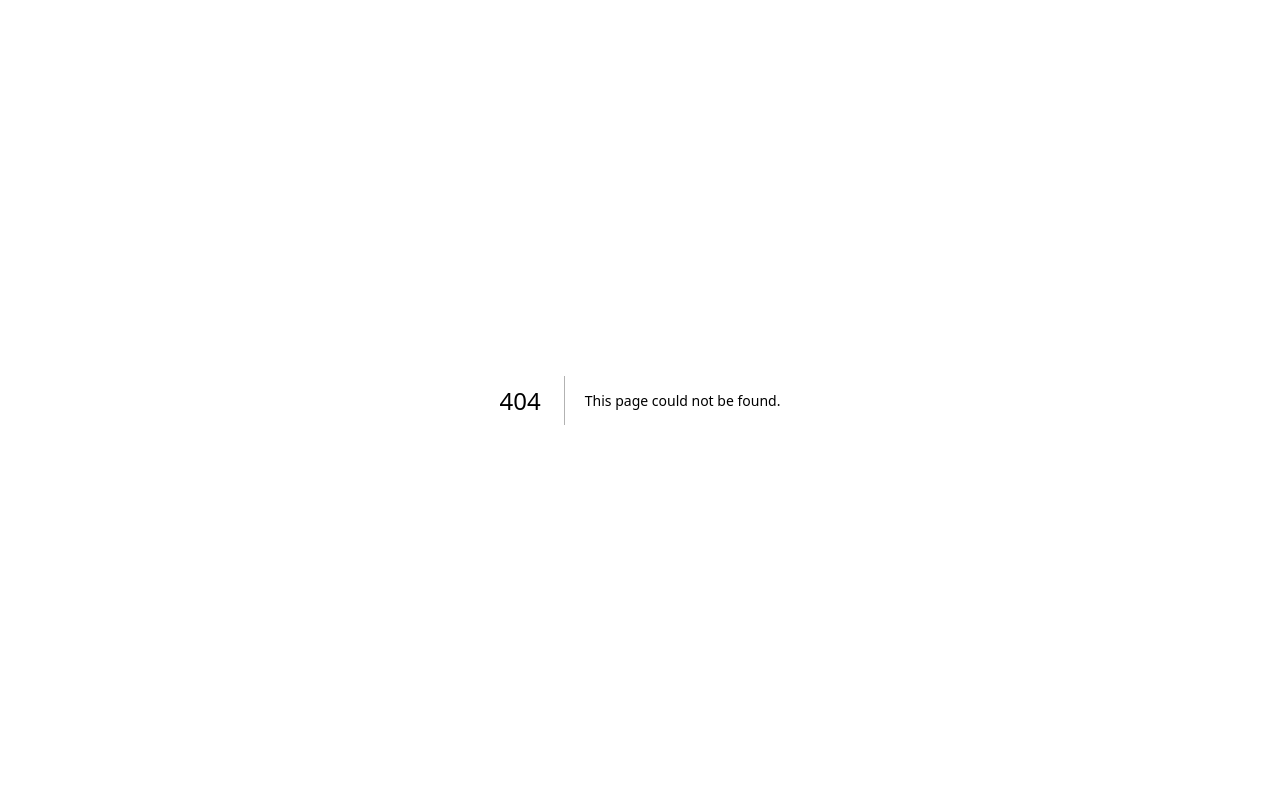
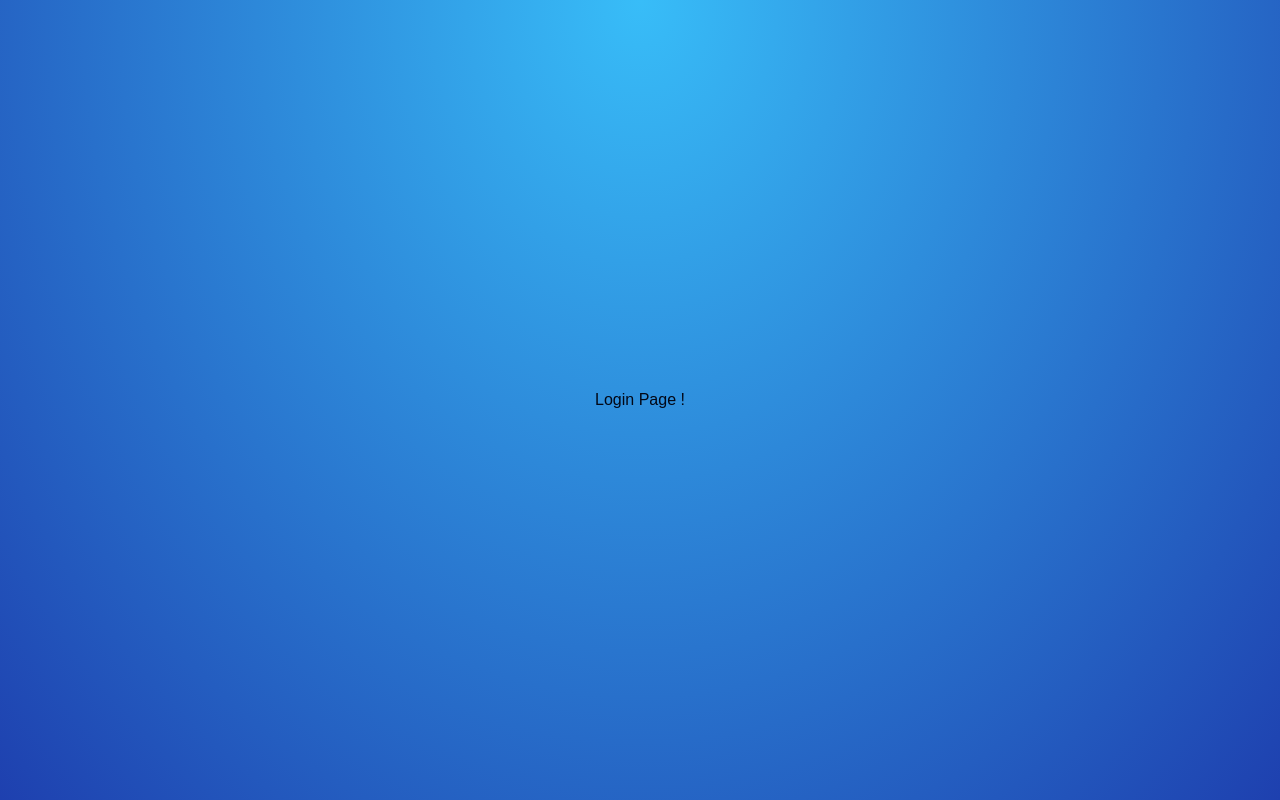
Before and after one commit to ChamilFonseka/nextauth-playground, a Next.js app: page /auth/login in a window 1280 px wide. Before the commit this address had no page. Built offline with nearby package versions, Linux system fonts and the light colour scheme.

Commit message:
added the login page and layout

```diff
--- /dev/null
+++ b/app/auth/login/layout.tsx
@@ -0,0 +1,12 @@
+import React from 'react'
+
+export default function AuthLayout(
+    { children }: { children: React.ReactNode }
+) {
+    return (
+        <div className='h-full flex justify-center items-center
+            bg-[radial-gradient(ellipse_at_top,_var(--tw-gradient-stops))] from-sky-400 to-blue-800'>
+            {children}
+        </div>
+    )
+}
--- /dev/null
+++ b/app/auth/login/page.tsx
@@ -0,0 +1,5 @@
+export default function LoginPage() {
+  return (
+    <div>Login Page !</div>
+  )
+}
```
